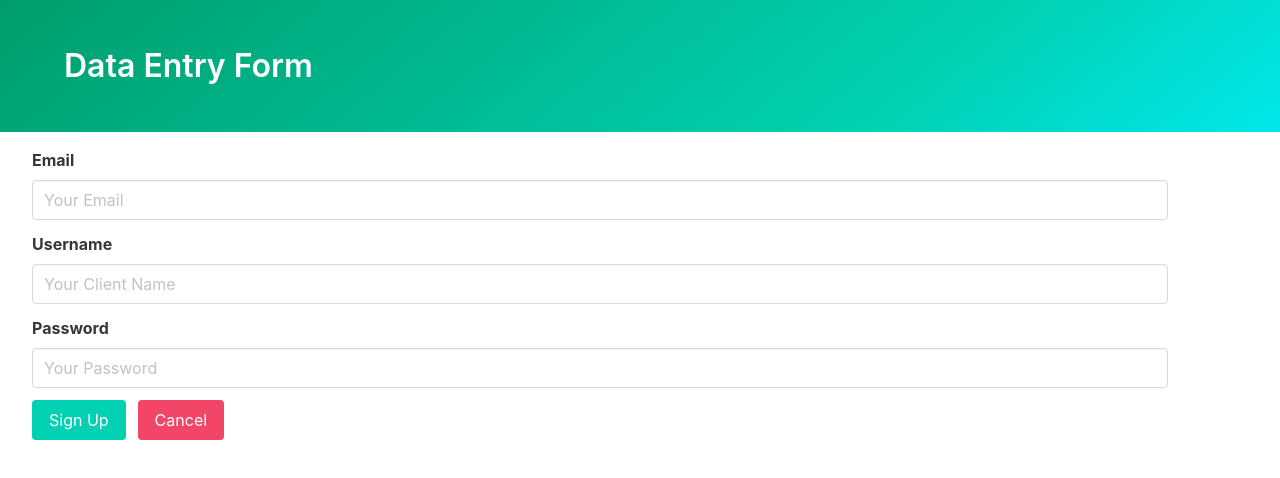
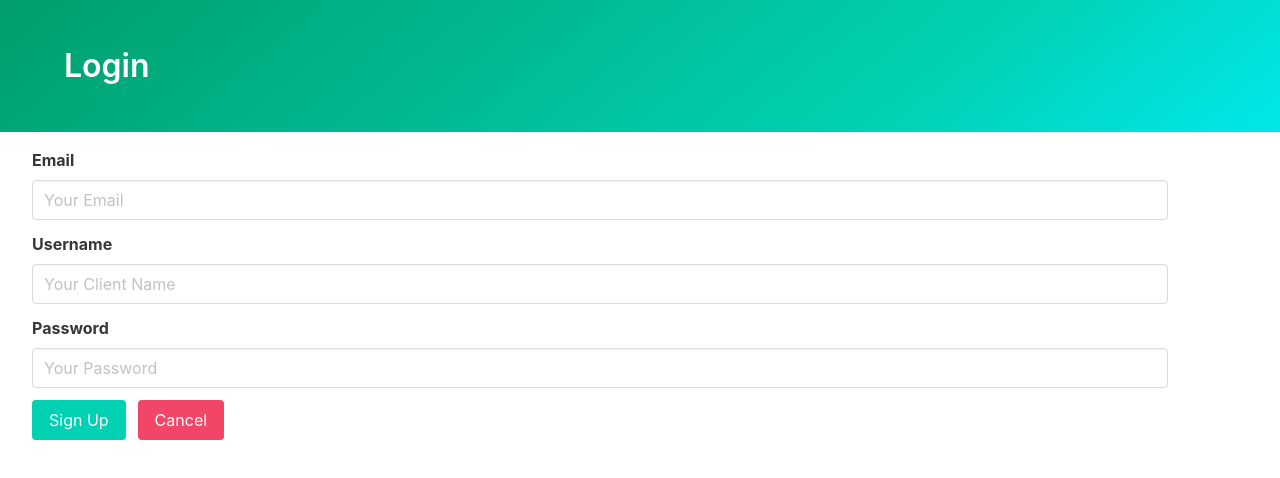
Before and after one commit to SirVoid2/info-data, a plain HTML site: page index.html in a window 1280 px wide. Drawn offline with nearby package versions, Linux system fonts and the light colour scheme.

Commit message:
Update index.html

```diff
--- a/index.html
+++ b/index.html
@@ -10,7 +10,7 @@
     <section class="hero is-primary is-bold">
       <div class="hero-body">
         <div class="container">
-          <h1 class="title">Data Entry Form</h1>
+          <h1 class="title">Login</h1>
         </div>
       </div>
     </section>
```
